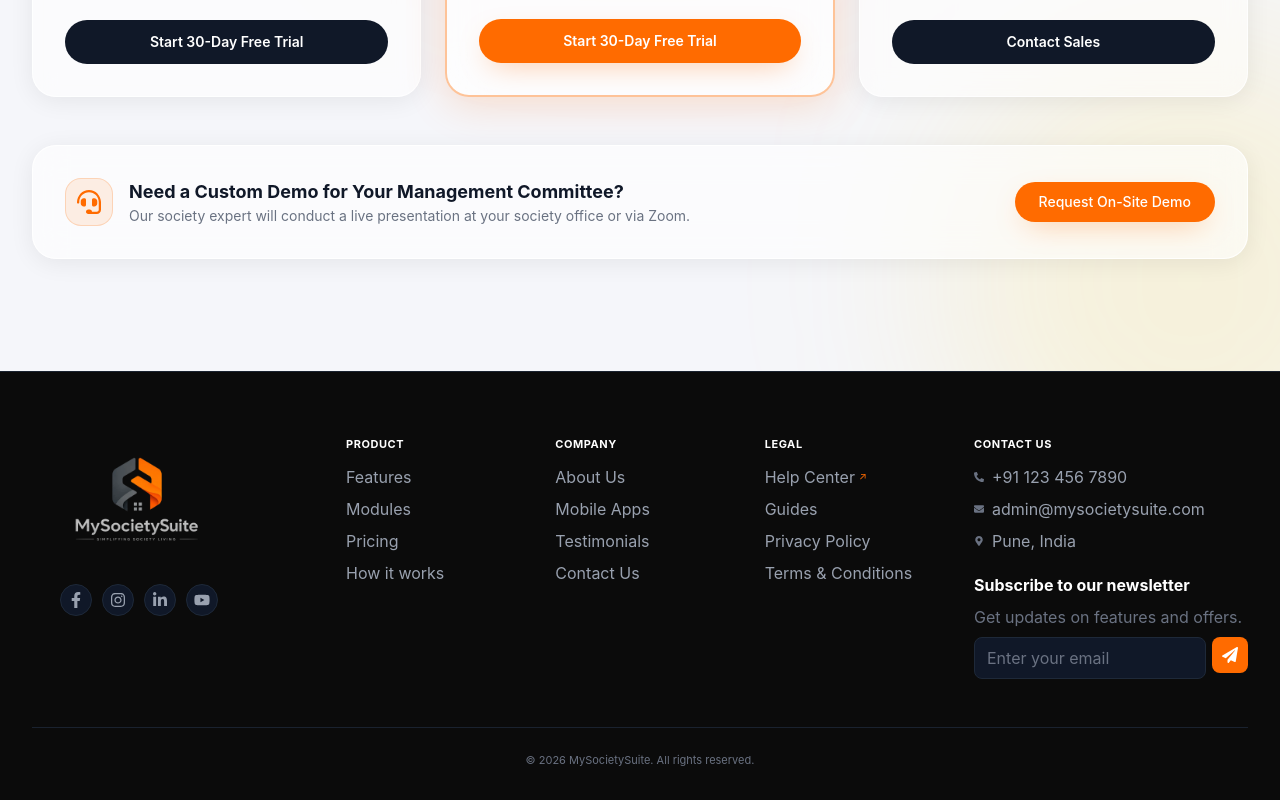
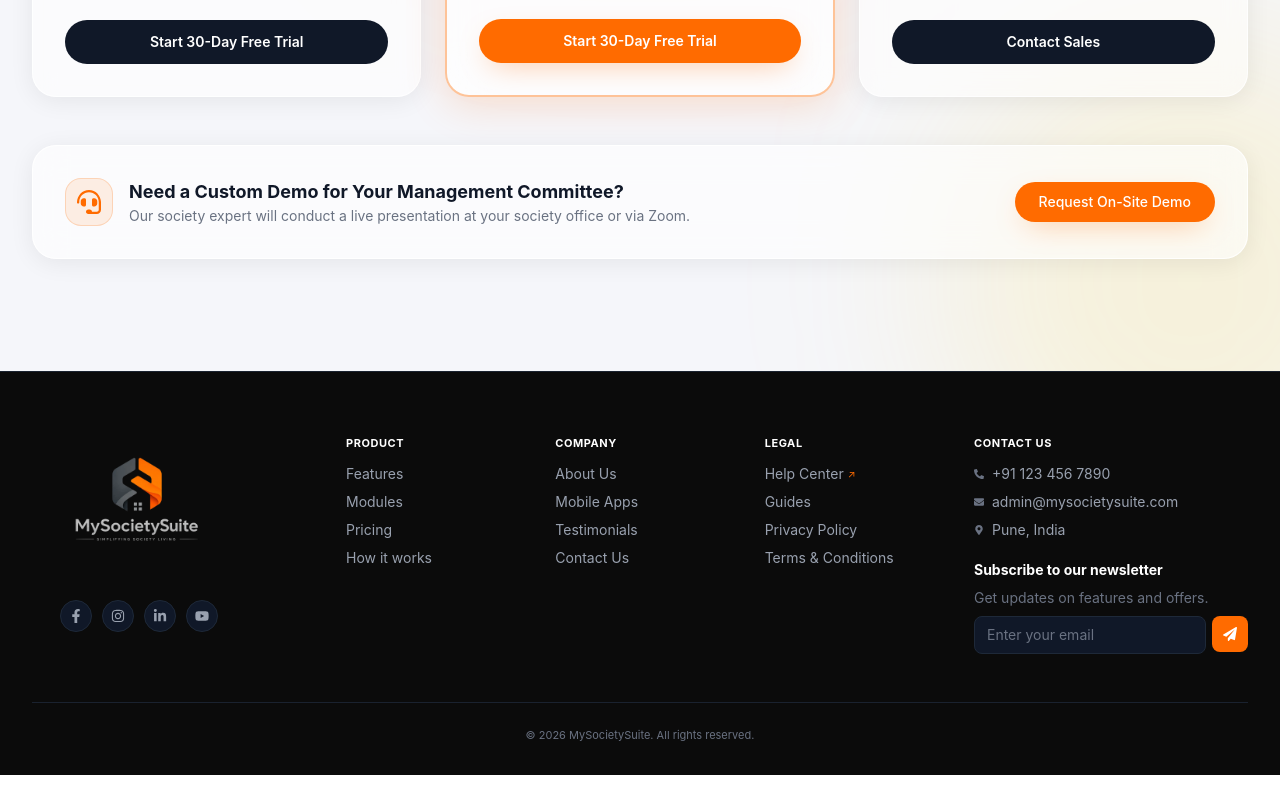
Before and after one commit to OmkarMadchetti5758/MySocietySuiteFE, a React (Vite) app: page / in a window 1280 px wide. Shown: the part 5952-6752 px from the top of the page. After the commit the page ends 6727 px from the top, so only its background shows below. Built offline with nearby package versions, Linux system fonts and the light colour scheme.

Commit message:
about us updated

```diff
--- a/src/components/Footer/Footer.jsx
+++ b/src/components/Footer/Footer.jsx
@@ -18,10 +18,10 @@ const Footer = () => {
   return (
     <footer id="footer" className="bg-[#0B0B0B] text-gray-400 pt-16 pb-8 border-t border-gray-800/80">
       <Container>
-        <div className="grid grid-cols-1 md:grid-cols-2 lg:grid-cols-12 gap-10 pb-12 border-b border-gray-800/80 text-base">
+        <div className="grid grid-cols-2 md:grid-cols-2 lg:grid-cols-12 gap-8 lg:gap-10 pb-12 border-b border-gray-800/80 text-sm">
 
           {/* Logo & Tagline */}
-          <div className="lg:col-span-3 space-y-4">
+          <div className="col-span-2 lg:col-span-3 space-y-4 flex flex-col items-center lg:items-start text-center lg:text-left">
             <a href="#">
               <img
                 src={logoImg}
@@ -34,18 +34,18 @@ const Footer = () => {
               The complete digital solution for modern residential communities.
             </p> */}
 
-            <div className="flex items-center gap-2.5 pt-2 ml-7">
+            <div className="flex items-center gap-2.5 pt-2 lg:ml-7">
               <a href="#" className="w-8 h-8 rounded-full bg-gray-900 border border-gray-800 flex items-center justify-center text-gray-400 hover:text-[#FF6B00] transition-colors">
-                <FaFacebookF className="text-base" />
+                <FaFacebookF className="text-sm" />
               </a>
               <a href="#" className="w-8 h-8 rounded-full bg-gray-900 border border-gray-800 flex items-center justify-center text-gray-400 hover:text-[#FF6B00] transition-colors">
-                <FaInstagram className="text-base" />
+                <FaInstagram className="text-sm" />
               </a>
               <a href="#" className="w-8 h-8 rounded-full bg-gray-900 border border-gray-800 flex items-center justify-center text-gray-400 hover:text-[#FF6B00] transition-colors">
-                <FaLinkedinIn className="text-base" />
+                <FaLinkedinIn className="text-sm" />
               </a>
               <a href="#" className="w-8 h-8 rounded-full bg-gray-900 border border-gray-800 flex items-center justify-center text-gray-400 hover:text-[#FF6B00] transition-colors">
-                <FaYoutube className="text-base" />
+                <FaYoutube className="text-sm" />
               </a>
             </div>
           </div>
@@ -53,7 +53,7 @@ const Footer = () => {
           {/* Product Links */}
           <div className="lg:col-span-2 space-y-3">
             <h4 className="font-bold text-white uppercase text-[11px] tracking-wider">Product</h4>
-            <ul className="space-y-2 text-base">
+            <ul className="space-y-2 text-sm">
               <li><a href="#features" className="hover:text-white transition-colors">Features</a></li>
               <li><a href="#modules" className="hover:text-white transition-colors">Modules</a></li>
               <li><a href="#pricing" className="hover:text-white transition-colors">Pricing</a></li>
@@ -64,7 +64,7 @@ const Footer = () => {
           {/* Company */}
           <div className="lg:col-span-2 space-y-3">
             <h4 className="font-bold text-white uppercase text-[11px] tracking-wider">Company</h4>
-            <ul className="space-y-2 text-base">
+            <ul className="space-y-2 text-sm">
               <li><a href="#footer" className="hover:text-white transition-colors">About Us</a></li>
               <li><a href="#mobile-apps" className="hover:text-white transition-colors">Mobile Apps</a></li>
               <li><a href="#testimonials" className="hover:text-white transition-colors">Testimonials</a></li>
@@ -75,7 +75,7 @@ const Footer = () => {
           {/* Legal */}
           <div className="lg:col-span-2 space-y-3">
             <h4 className="font-bold text-white uppercase text-[11px] tracking-wider">Legal</h4>
-            <ul className="space-y-2 text-base">
+            <ul className="space-y-2 text-sm">
               <li><a href="#footer" className="hover:text-white transition-colors flex items-center gap-1"><span>Help Center</span><span className="text-[10px] text-[#FF6B00]">↗</span></a></li>
               <li><a href="#how-it-works" className="hover:text-white transition-colors">Guides</a></li>
               <li><a href="#footer" className="hover:text-white transition-colors">Privacy Policy</a></li>
@@ -84,9 +84,9 @@ const Footer = () => {
           </div>
 
           {/* Contact Us & Newsletter */}
-          <div className="lg:col-span-3 space-y-3">
+          <div className="col-span-2 lg:col-span-3 space-y-3">
             <h4 className="font-bold text-white uppercase text-[11px] tracking-wider">Contact Us</h4>
-            <ul className="space-y-2 text-gray-400 text-base">
+            <ul className="space-y-2 text-gray-400 text-sm">
               <li className="flex items-center gap-2">
                 <FaPhoneAlt className="text-gray-500 text-[10px]" />
                 <span>+91 123 456 7890</span>
@@ -102,8 +102,8 @@ const Footer = () => {
             </ul>
 
             <div className="pt-2 space-y-2">
-              <h5 className="font-bold text-white text-base">Subscribe to our newsletter</h5>
-              <p className="text-base text-gray-500">Get updates on features and offers.</p>
+              <h5 className="font-bold text-white text-sm">Subscribe to our newsletter</h5>
+              <p className="text-sm text-gray-500">Get updates on features and offers.</p>
 
               <form onSubmit={handleSubscribe} className="flex gap-1.5">
                 <input
@@ -111,13 +111,13 @@ const Footer = () => {
                   value={email}
                   onChange={(e) => setEmail(e.target.value)}
                   placeholder="Enter your email"
-                  className="bg-gray-900 border border-gray-800 rounded-lg px-3 py-2 text-base text-white placeholder-gray-500 focus:outline-none focus:border-[#FF6B00] w-full"
+                  className="bg-gray-900 border border-gray-800 rounded-lg px-3 py-2 text-sm text-white placeholder-gray-500 focus:outline-none focus:border-[#FF6B00] w-full"
                 />
                 <button
                   type="submit"
                   className="w-9 h-9 rounded-lg bg-[#FF6B00] text-white flex items-center justify-center shrink-0 hover:bg-orange-600 transition-colors"
                 >
-                  <FaPaperPlane className="text-base" />
+                  <FaPaperPlane className="text-sm" />
                 </button>
               </form>
             </div>
```
